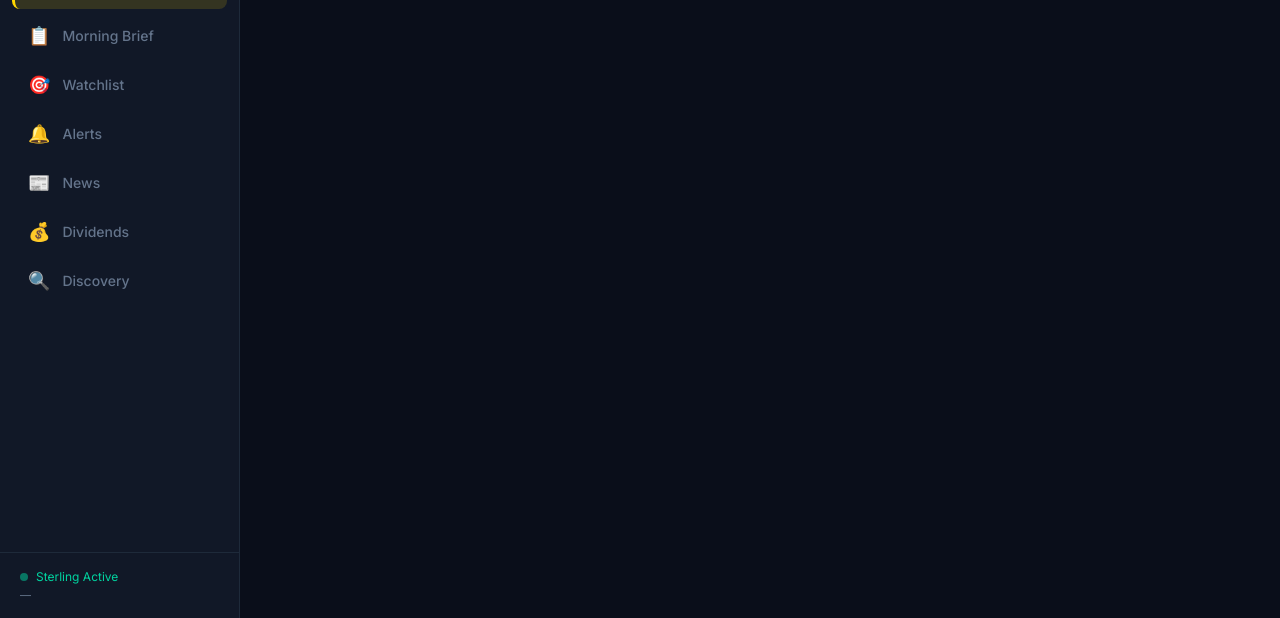
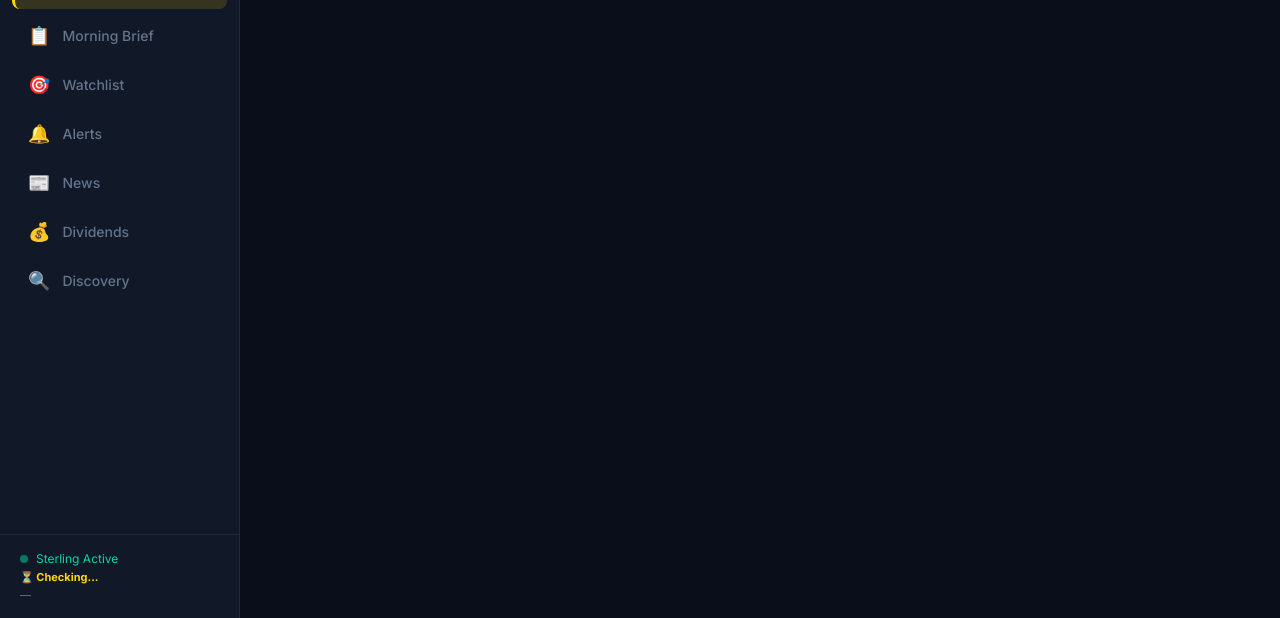
Before and after one commit to heylencer-debug/Sterling, a plain HTML site: page index.html in a window 1280 px wide. Shown: the part 182-800 px from the top of the page. Drawn offline with Linux system fonts and the light colour scheme; no server answers.

Commit message:
fix: add market-status element to sidebar

```diff
--- a/index.html
+++ b/index.html
@@ -45,6 +45,7 @@
         <span class="status-dot"></span>
         Sterling Active
       </div>
+      <div id="market-status" style="font-size:11px;font-weight:700;margin:4px 0;color:#FFD700">⏳ Checking...</div>
       <div class="last-update" id="last-update">—</div>
     </div>
   </aside>
```
